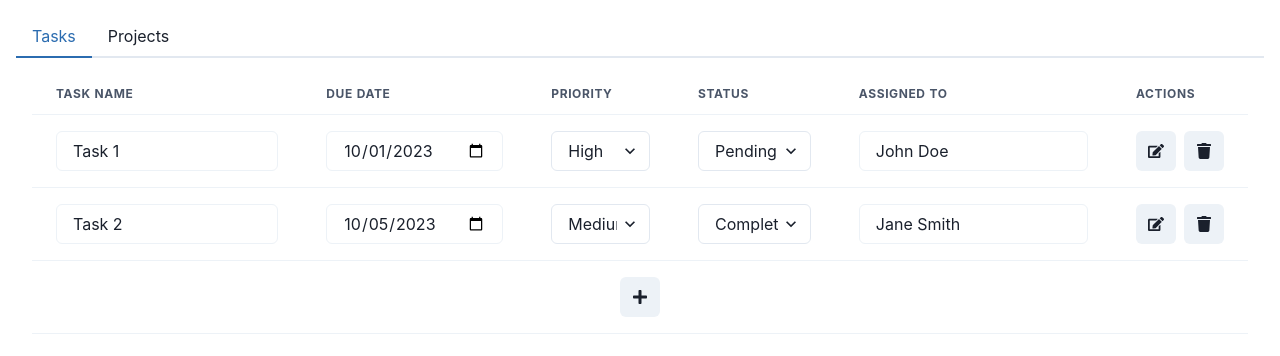
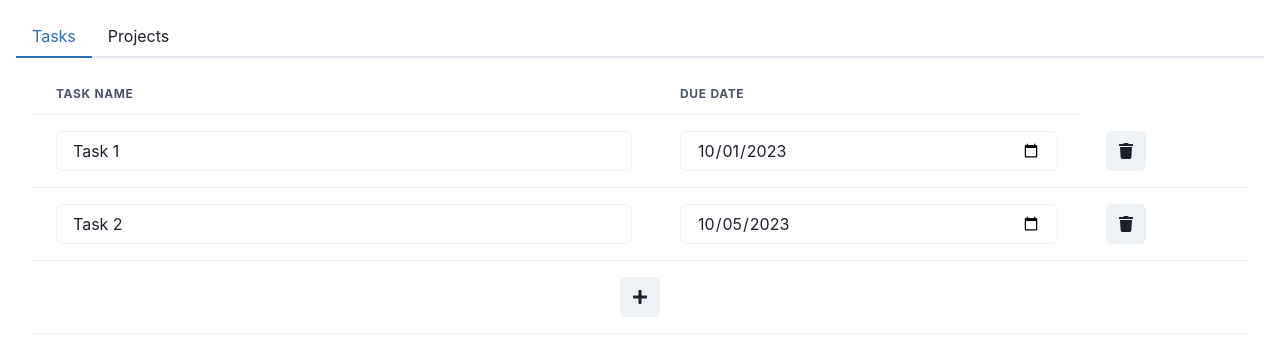
Before and after one commit to Aldian1/task-project-manager, a React (Vite) app: page / in a window 1280 px wide. Shown: the top 356 px of the page. Built offline with nearby package versions, Linux system fonts and the light colour scheme.

Commit message:
Removed "Assigned To", "Priority", and "Edit" button from the tasks table. Removed "Status", "Owner", and "Edit" button from the projects table.
Prompt: Removed assigned to, priority and edit action on task page.

Remove Status, owner and edit button on project page.

```diff
--- a/src/pages/Index.jsx
+++ b/src/pages/Index.jsx
@@ -63,10 +63,6 @@ const Index = () => {
                 <Tr>
                   <Th>Task Name</Th>
                   <Th>Due Date</Th>
-                  <Th>Priority</Th>
-                  <Th>Status</Th>
-                  <Th>Assigned To</Th>
-                  <Th>Actions</Th>
                 </Tr>
               </Thead>
               <Tbody>
@@ -79,26 +75,7 @@ const Index = () => {
                       <Input type="date" value={task.dueDate} onChange={(e) => handleTaskChange(index, "dueDate", e.target.value)} />
                     </Td>
                     <Td>
-                      <Select value={task.priority} onChange={(e) => handleTaskChange(index, "priority", e.target.value)}>
-                        <option value="High">High</option>
-                        <option value="Medium">Medium</option>
-                        <option value="Low">Low</option>
-                      </Select>
-                    </Td>
-                    <Td>
-                      <Select value={task.status} onChange={(e) => handleTaskChange(index, "status", e.target.value)}>
-                        <option value="Pending">Pending</option>
-                        <option value="Completed">Completed</option>
-                      </Select>
-                    </Td>
-                    <Td>
-                      <Input value={task.assignedTo} onChange={(e) => handleTaskChange(index, "assignedTo", e.target.value)} />
-                    </Td>
-                    <Td>
-                      <HStack spacing={2}>
-                        <IconButton aria-label="Edit" icon={<FaEdit />} onClick={() => setEditingTaskIndex(index)} />
-                        <IconButton aria-label="Delete" icon={<FaTrash />} onClick={() => handleDeleteTask(index)} />
-                      </HStack>
+                      <IconButton aria-label="Delete" icon={<FaTrash />} onClick={() => handleDeleteTask(index)} />
                     </Td>
                   </Tr>
                 ))}
@@ -118,9 +95,6 @@ const Index = () => {
                   <Th>Project Name</Th>
                   <Th>Start Date</Th>
                   <Th>End Date</Th>
-                  <Th>Status</Th>
-                  <Th>Owner</Th>
-                  <Th>Actions</Th>
                 </Tr>
               </Thead>
               <Tbody>
@@ -136,20 +110,7 @@ const Index = () => {
                       <Input type="date" value={project.endDate} onChange={(e) => handleProjectChange(index, "endDate", e.target.value)} />
                     </Td>
                     <Td>
-                      <Select value={project.status} onChange={(e) => handleProjectChange(index, "status", e.target.value)}>
-                        <option value="Ongoing">Ongoing</option>
-                        <option value="Planned">Planned</option>
-                        <option value="Completed">Completed</option>
-                      </Select>
-                    </Td>
-                    <Td>
-                      <Input value={project.owner} onChange={(e) => handleProjectChange(index, "owner", e.target.value)} />
-                    </Td>
-                    <Td>
-                      <HStack spacing={2}>
-                        <IconButton aria-label="Edit" icon={<FaEdit />} onClick={() => setEditingProjectIndex(index)} />
-                        <IconButton aria-label="Delete" icon={<FaTrash />} onClick={() => handleDeleteProject(index)} />
-                      </HStack>
+                      <IconButton aria-label="Delete" icon={<FaTrash />} onClick={() => handleDeleteProject(index)} />
                     </Td>
                   </Tr>
                 ))}
```
